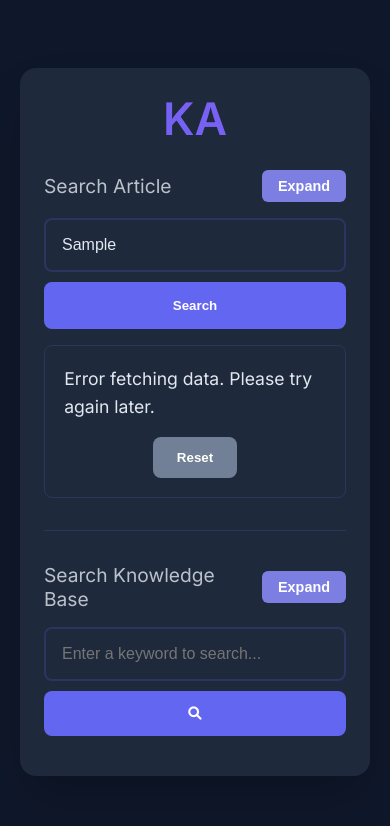
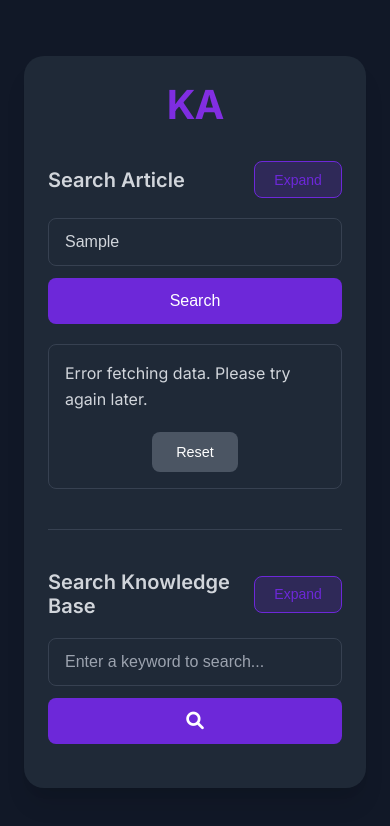
Before and after one commit to aiagentia/QuestionAgent, a website: page index.html in a window 390 px wide. Both pictures are taken after typing "Sample" into the empty fields and a click on the button "Search". Drawn offline with Linux system fonts and the light colour scheme; no server answers.

Commit message:
Update index.html

```diff
--- a/index.html
+++ b/index.html
@@ -4,16 +4,20 @@
   <meta charset="UTF-8" />
   <meta name="viewport" content="width=device-width, initial-scale=1.0"/>
   <title>AI Knowledge Interface</title>
-  <link href="https://fonts.googleapis.com/css2?family=Inter:wght@400;600&display=swap" rel="stylesheet"/>
+  <link href="https://fonts.googleapis.com/css2?family=Inter:wght@400;500;600;700&display=swap" rel="stylesheet"/>
   <link href="https://cdnjs.cloudflare.com/ajax/libs/font-awesome/6.0.0/css/all.min.css" rel="stylesheet"/>
   <style>
     :root {
-      --primary: #6366f1;
-      --bg: #0f172a;
-      --text: #e2e8f0;
-      --card: #1e293b;
-      --primary-light: #7c7ee1; /* For expand/minimize buttons */
-      --border-color: rgba(99, 102, 241, 0.2); /* Input/Result border */
+      --primary: #6D28D9; /* Vibrant Purple */
+      --primary-hover: #5B21B6;
+      --bg: #111827; /* Darker Background */
+      --text: #D1D5DB; /* Lighter Gray Text */
+      --text-secondary: #9CA3AF; /* Medium Gray for less emphasis */
+      --card: #1F2937; /* Dark Gray Card */
+      --border-color: #374151; /* Subtle Border */
+      --input-focus-border: var(--primary);
+      --input-focus-shadow: rgba(109, 40, 217, 0.25);
+      --button-text-color: #FFFFFF;
     }
 
     * {
@@ -30,22 +34,23 @@
       display: flex;
       align-items: center;
       justify-content: center;
-      padding: 20px;
+      padding: 24px;
     }
 
     .container {
       width: 100%;
       background: var(--card);
-      padding: 2rem;
-      border-radius: 16px;
-      box-shadow: 0 25px 50px -12px rgba(0, 0, 0, 0.25);
-      backdrop-filter: blur(10px);
+      padding: 2.5rem; /* Increased padding */
+      border-radius: 20px; /* Larger border radius */
+      box-shadow: 0 20px 25px -5px rgba(0, 0, 0, 0.1), 0 10px 10px -5px rgba(0, 0, 0, 0.04);
     }
 
     h2 {
-      font-size: 2.8rem; /* INCREASED FONT SIZE */
-      margin-bottom: 1.5rem;
-      background: linear-gradient(45deg, #6366f1, #8b5cf6);
+      font-size: 3rem; /* Further Increased */
+      font-weight: 700; /* Bolder */
+      letter-spacing: -0.025em; /* Subtle tightening */
+      margin-bottom: 2rem;
+      background: linear-gradient(45deg, var(--primary), #9333EA); /* Adjusted gradient */
       -webkit-background-clip: text;
       -webkit-text-fill-color: transparent;
       text-align: center;
@@ -53,25 +58,24 @@
 
     .sections-wrapper {
       display: flex;
-      gap: 1.5rem;
+      gap: 2rem; /* Increased gap */
       flex-wrap: wrap;
     }
 
     .section {
       flex: 1;
-      min-width: 0;
-      /* border: 1px solid transparent; Removed, not needed */
+      min-width: 300px; /* Ensure sections don't get too squeezed */
     }
 
     .section.expanded {
       flex-basis: 100% !important;
       flex-grow: 1 !important;
+      min-width: 100%;
     }
 
     .section.hidden-by-expansion {
       display: none !important;
     }
-
 
     @media (max-width: 820px) {
       .sections-wrapper {
@@ -80,8 +84,9 @@
       }
       .section {
         flex-basis: auto !important;
-        margin-bottom: 2rem;
-        padding-bottom: 2rem;
+        min-width: auto;
+        margin-bottom: 2.5rem;
+        padding-bottom: 2.5rem;
         border-bottom: 1px solid var(--border-color);
       }
       .section:last-child {
@@ -90,7 +95,7 @@
         border-bottom: none;
       }
       .section.expanded {
-         margin-bottom: 2rem;
+         margin-bottom: 2.5rem;
       }
       .section.expanded:last-child {
         margin-bottom: 0;
@@ -101,88 +106,104 @@
       display: flex;
       justify-content: space-between;
       align-items: center;
-      margin-bottom: 1rem;
+      margin-bottom: 1.25rem;
     }
 
     .section-title {
-      font-size: 1.2rem;
+      font-size: 1.25rem; /* Slightly larger */
+      font-weight: 600;
       color: var(--text);
-      opacity: 0.8;
       margin-bottom: 0;
     }
 
     .expand-btn {
-      padding: 0.5rem 1rem;
-      font-size: 0.9rem;
-      background-color: var(--primary-light);
-      color: white;
-      border: none;
-      border-radius: 6px;
+      padding: 0.6rem 1.2rem;
+      font-size: 0.875rem;
+      font-weight: 500;
+      background-color: rgba(var(--primary-rgb, 109, 40, 217), 0.2); /* Use primary with alpha */
+      color: var(--primary);
+      border: 1px solid var(--primary);
+      border-radius: 8px;
       cursor: pointer;
-      transition: background-color 0.3s ease;
+      transition: all 0.2s ease-in-out;
     }
     .expand-btn:hover {
+      background-color: rgba(var(--primary-rgb, 109, 40, 217), 0.3);
+      color: var(--button-text-color);
       background-color: var(--primary);
     }
 
-
     #askForm, #searchForm {
       display: flex;
-      gap: 10px;
-      margin-bottom: 1rem;
+      gap: 0.75rem; /* Slightly reduced gap */
+      margin-bottom: 1.25rem;
     }
 
     input {
       flex: 1;
-      padding: 1rem;
-      border: 2px solid var(--border-color);
-      background: transparent; /* CHANGED BACKGROUND */
-      border-radius: 8px;
+      padding: 0.875rem 1rem; /* Adjusted padding */
+      border: 1px solid var(--border-color);
+      background: transparent;
+      border-radius: 8px; /* Unified border radius */
       color: var(--text);
       font-size: 1rem;
-      transition: all 0.3s ease;
+      transition: border-color 0.2s ease-in-out, box-shadow 0.2s ease-in-out;
+    }
+
+    input::placeholder {
+      color: var(--text-secondary);
     }
 
     input:focus {
       outline: none;
-      border-color: var(--primary);
-      box-shadow: 0 0 0 3px rgba(99, 102, 241, 0.3);
+      border-color: var(--input-focus-border);
+      box-shadow: 0 0 0 3px var(--input-focus-shadow);
     }
 
-    button {
-      padding: 1rem 2rem;
+    button { /* General button styling for main action buttons */
+      padding: 0.875rem 1.75rem;
       background: var(--primary);
-      color: white;
+      color: var(--button-text-color);
       border: none;
       border-radius: 8px;
-      font-weight: 600;
+      font-weight: 500; /* Medium weight */
+      font-size: 1rem;
       cursor: pointer;
-      transition: transform 0.2s ease, background 0.3s ease;
+      transition: background-color 0.2s ease-in-out, transform 0.1s ease-in-out;
     }
 
     button:hover:not(.expand-btn):not(.reset-button) {
-      background: #4f46e5;
-      transform: translateY(-2px);
+      background: var(--primary-hover);
+      transform: translateY(-1px);
+    }
+     button:active:not(.expand-btn):not(.reset-button) {
+      transform: translateY(0px);
     }
 
-    .search-button {
-      padding: 1rem;
-      width: 3rem;
+
+    .search-button { /* Specific to the icon button */
+      padding: 0.875rem;
+      width: auto; /* auto width */
+      min-width: calc(0.875rem * 2 + 20px); /* Ensure enough space for icon */
       display: flex;
       align-items: center;
       justify-content: center;
     }
+     .search-button i {
+      font-size: 1.1rem;
+    }
 
     .reset-button {
-      padding: 0.8rem 1.5rem;
-      background: #718096;
-      color: white;
+      padding: 0.75rem 1.5rem;
+      background: #4B5563; /* Darker Gray for reset */
+      color: var(--button-text-color);
       border: none;
       border-radius: 8px;
-      font-weight: 600;
+      font-weight: 500;
+      font-size: 0.9rem;
       cursor: pointer;
-      transition: transform 0.2s ease, background 0.3s ease;
-      margin-top: 1rem;
+      transition: background-color 0.2s ease-in-out, transform 0.1s ease-in-out;
+      margin-top: 1.25rem;
       display: block;
       width: fit-content;
       margin-left: auto;
@@ -190,17 +211,19 @@
     }
 
     .reset-button:hover {
-      background: #4a5568;
+      background: #374151; /* Slightly darker on hover */
       transform: translateY(-1px);
     }
-
+    .reset-button:active {
+      transform: translateY(0px);
+    }
 
     .loading {
       display: none;
       text-align: center;
-      color: #94a3b8;
+      color: var(--text-secondary);
       font-size: 0.9rem;
-      margin: 1rem 0;
+      margin: 1.25rem 0;
       position: relative;
     }
 
@@ -209,10 +232,10 @@
       display: inline-block;
       width: 20px;
       height: 20px;
-      border: 2px solid #94a3b8;
+      border: 2px solid var(--text-secondary);
       border-radius: 50%;
       border-top-color: transparent;
-      animation: spin 1s linear infinite;
+      animation: spin 0.8s linear infinite; /* Faster spin */
       margin-left: 10px;
       vertical-align: middle;
     }
@@ -222,11 +245,11 @@
     }
 
     .result {
-      background: transparent; /* CHANGED BACKGROUND */
-      padding: 1.2rem; /* REDUCED PADDING */
+      background: transparent;
+      padding: 1rem;
       border-radius: 8px;
-      margin-top: 1rem; /* REDUCED MARGIN-TOP */
-      font-size: 1.1rem;
+      margin-top: 1rem;
+      font-size: 1rem; /* Standardized font size */
       line-height: 1.6;
       position: relative;
       border: 1px solid var(--border-color);
@@ -237,29 +260,44 @@
     }
 
     .search-result-item {
-      background: transparent; /* CHANGED BACKGROUND */
-      padding: 0.8rem; /* REDUCED PADDING */
+      background: transparent;
+      padding: 1rem;
       border-radius: 8px;
-      margin-bottom: 0.5rem;
+      margin-bottom: 0.75rem; /* Increased margin between items */
       border: 1px solid var(--border-color);
     }
 
     .search-result-item:last-child {
       margin-bottom: 0;
     }
+    .search-result-item strong {
+      color: var(--text); /* Ensure strong text is primary text color */
+      font-weight: 600;
+    }
+
 
     @media (max-width: 640px) {
+      .container {
+        padding: 1.5rem;
+      }
+      h2 {
+        font-size: 2.5rem;
+      }
       #askForm, #searchForm {
         flex-direction: column;
       }
 
-      #askForm button, #searchForm button {
+      #askForm button, #searchForm button:not(.search-button) {
+        width: 100%;
+      }
+      .search-button { /* Ensure search icon button behaves on mobile */
         width: 100%;
       }
 
-      .container {
-        padding: 1.5rem;
-      }
+    }
+    /* Helper to get RGB values for RGBA usage if needed, JS could also do this */
+    :root {
+        --primary-rgb: 109, 40, 217; /* Corresponds to #6D28D9 */
     }
   </style>
 </head>
@@ -284,7 +322,7 @@
             <img id="image" style="max-width: 100%; border-radius: 12px; box-shadow: 0 4px 20px rgba(0, 0, 0, 0.4); display: block;" />
             <iframe id="imageFrame" style="display: none; width: 100%; height: 400px; border: none; border-radius: 12px; box-shadow: 0 4px 20px rgba(0, 0, 0, 0.4);"></iframe>
             <p id="imageError" style="color: #ef4444; margin-top: 0.5rem; display: none;">Unable to load image. Please check the console for details.</p>
-            <p id="imageUrl" style="color: #94a3b8; font-size: 0.8rem; margin-top: 0.5rem; word-break: break-all;"></p>
+            <p id="imageUrl" style="color: var(--text-secondary); font-size: 0.8rem; margin-top: 0.5rem; word-break: break-all;"></p>
           </div>
           <button type="button" id="resetAskButton" class="reset-button" style="display: none;">Reset</button>
         </div>
```
